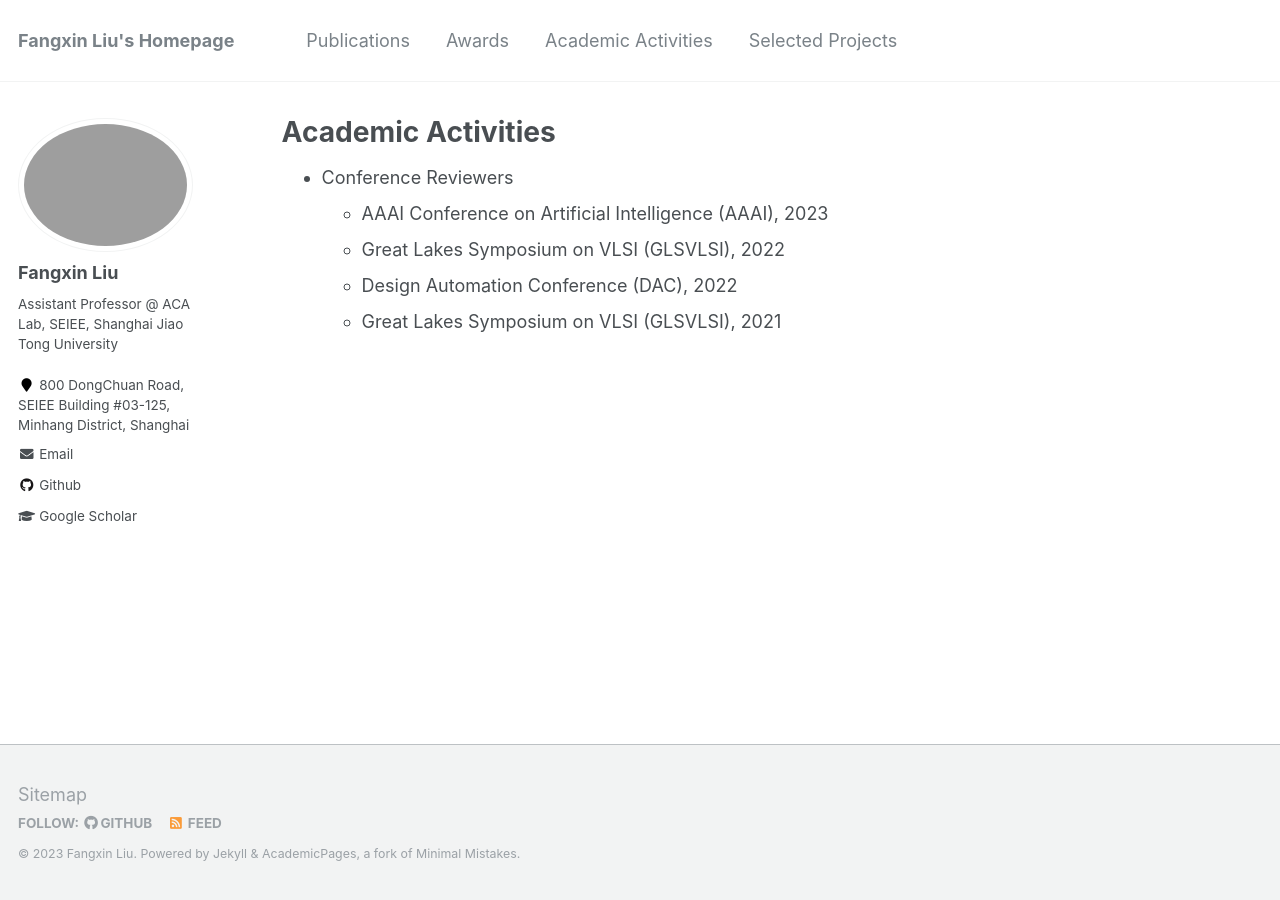
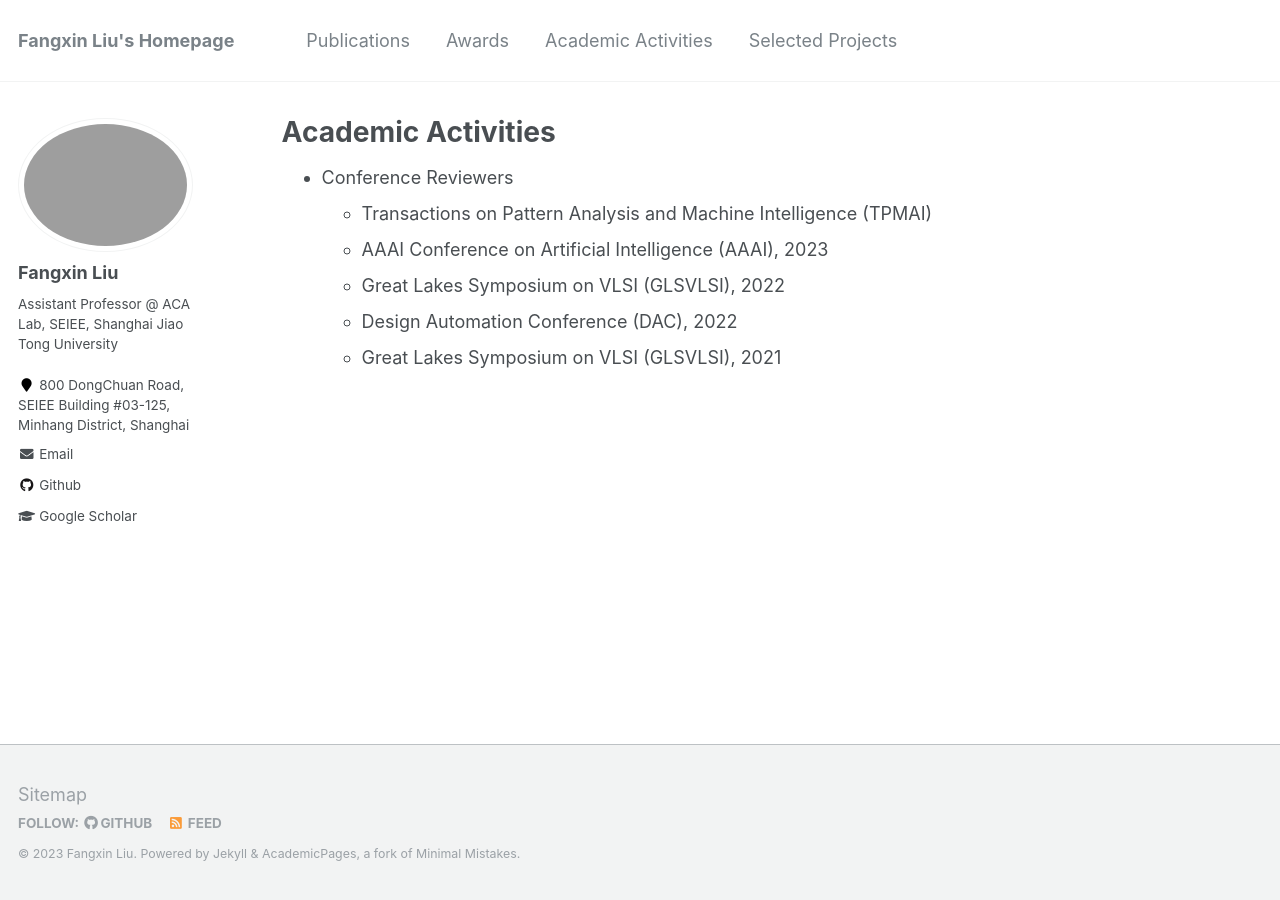
Before and after one commit to xywangbuaa/xywang.github.io, a Jekyll site: the page built from _pages/academic-activities.md, in a window 1280 px wide. Built offline with Jekyll 4.4.1, drawn with Linux system fonts in a browser that asks for light colours.

Commit message:
Update academic-activities.md

```diff
--- a/_pages/academic-activities.md
+++ b/_pages/academic-activities.md
@@ -10,6 +10,7 @@ redirect_from:
 <!-- {% include base_path %} -->
 
 * Conference Reviewers
+  * Transactions on Pattern Analysis and Machine Intelligence (TPMAI)
   * AAAI Conference on Artificial Intelligence (AAAI), 2023
   * Great Lakes Symposium on VLSI (GLSVLSI), 2022
   * Design Automation Conference (DAC), 2022
```
